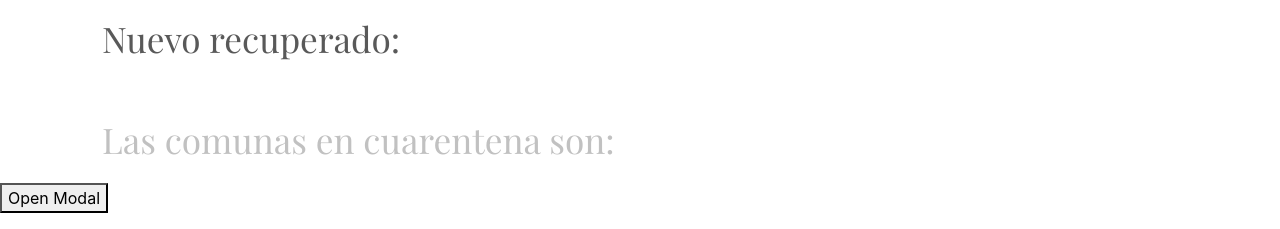
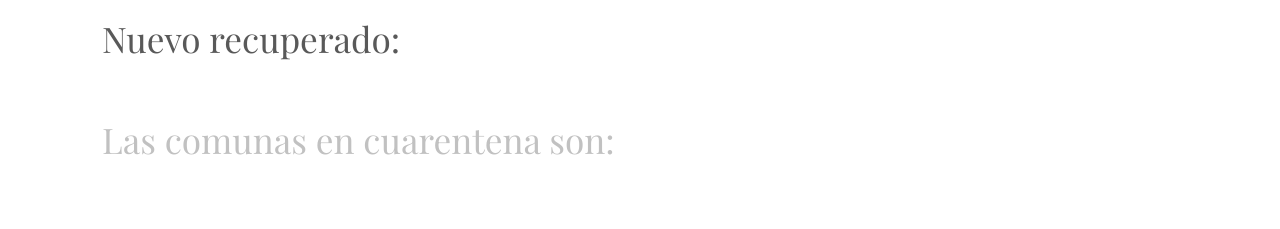
Before and after one commit to nikokozak/covidpoem, a plain HTML site: page web/public/index.html in a window 1280 px wide. Shown: the part 571-800 px from the top of the page. Drawn offline with nearby package versions, Linux system fonts and the light colour scheme; no server answers.

Commit message:
Removed modal button

```diff
--- a/web/public/index.html
+++ b/web/public/index.html
@@ -50,7 +50,6 @@
 				</div>
 			</div>
 		</div>
-		<button data-micromodal-trigger="modal">Open Modal</button>
 		<div class="modal micromodal-slide" id="modal" aria-hidden="true">
 			<div class="modal_overlay" tabindex="-1" data-micromodal-close>
 				<div class="modal_container" role="dialog" aria-modal="true" aria-labelledby="modal-title">
```
